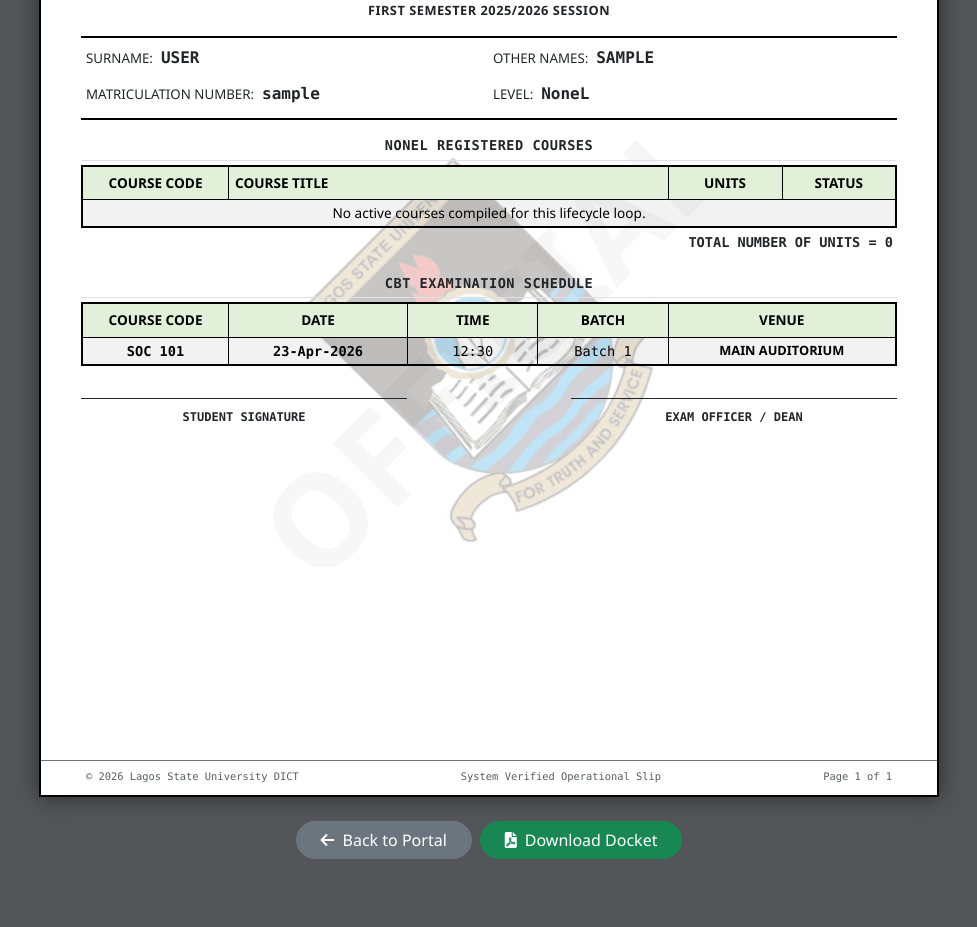
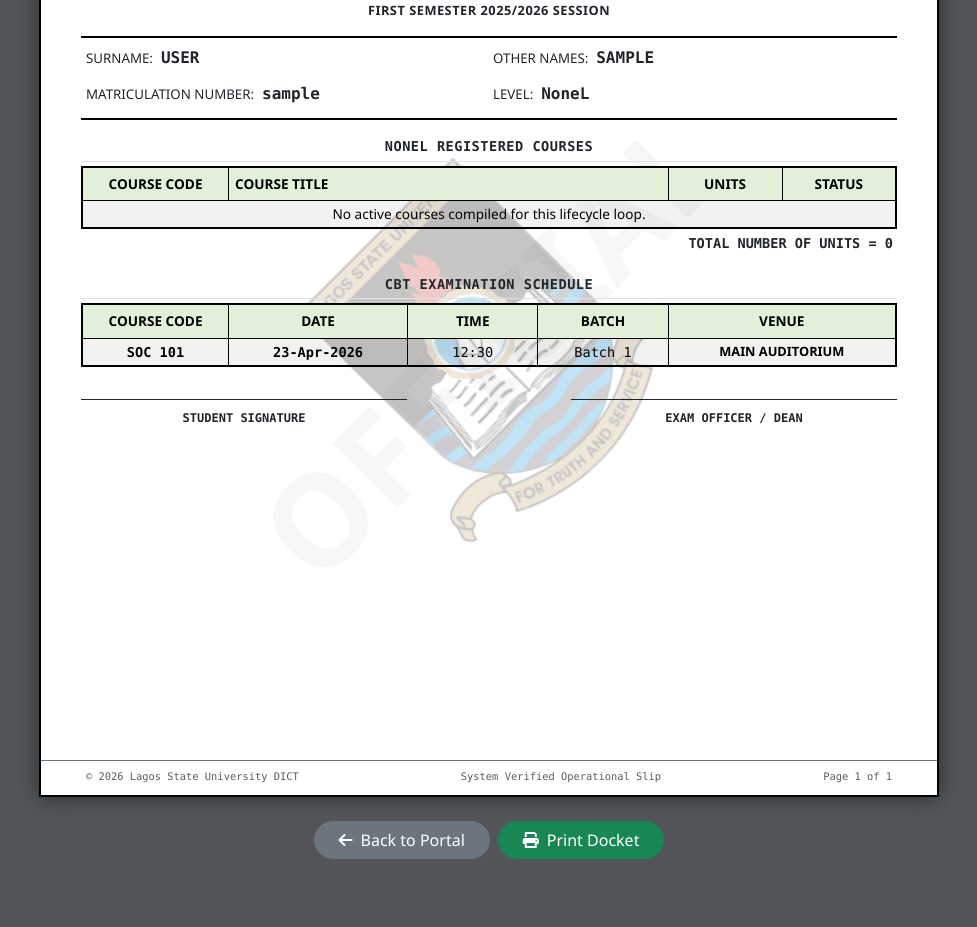
Before and after one commit to Adamson-lab/lasu_dashboard, a Flask app: a page that uses templates/student_exam_docket.html in a window 1280 px wide. Shown: the part 223-1150 px from the top of the page, without its empty margins (151-1128 px from the left). Run offline with Flask 2, Linux system fonts and the light colour scheme; a user stored in the database is signed in; data comes from the database, SQL or seed files in the repository; data that the repository does not hold is empty; some libraries are stand-ins or nearby versions.

Commit message:
REVERT: Restored native window.print engine asset stack and optimized standalone markup rules

```diff
--- a/templates/student_exam_docket.html
+++ b/templates/student_exam_docket.html
@@ -22,7 +22,7 @@
             z-index: 1;
         }
 
-        /* 🏢 BOLDED SECURITY IDENTIFIER DESIGNATION */
+        /* 🟢 BOLDED SECURITY IDENTIFIER DESIGNATION */
         .watermark-top-left {
             font-weight: 900 !important;
             font-size: 1rem !important;
@@ -31,7 +31,7 @@
             text-transform: uppercase;
         }
 
-        /* 🏢 HYBRID SECURITY BACKGROUND WATERMARK MATRIX */
+        /* 🟢 FIXED BULLETPROOF LAYERING: Centered structural wrapper for high-visibility blending */
         .watermark-wrapper {
             position: absolute;
             top: 55%;
@@ -40,7 +40,7 @@
             width: 100%;
             text-align: center;
             pointer-events: none;
-            z-index: 0;
+            z-index: 0; /* Ensures it sits beneath table text but above empty card backgrounds */
         }
 
         .watermark-text {
@@ -57,7 +57,7 @@
             height: 320px;
             object-fit: contain;
             mix-blend-mode: multiply !important;
-            opacity: 0.25 !important;
+            opacity: 0.25 !important; /* Enhanced opacity visibility footprint */
             position: absolute;
             top: 50%;
             left: 50%;
@@ -80,7 +80,7 @@
             text-decoration: underline;
         }
 
-        /* 🏢 OFFICIAL METRIC DATA CELLS */
+        /* 📊 OFFICIAL METRIC DATA CELLS */
         .info-grid-box {
             border-top: 2px solid #000;
             border-bottom: 2px solid #000;
@@ -93,13 +93,13 @@
             margin-bottom: 4px;
         }
 
-        /* 🏢 COMPACT SCHEDULER TABLES */
+        /* 🟢 COMPACT SCHEDULER TABLES */
         .table-docket-core {
             border: 2px solid #000 !important;
             font-size: 0.85rem !important;
             margin-bottom: 0px !important;
             position: relative;
-            z-index: 2;
+            z-index: 2; /* Forces table text to stay legible over the background image layer */
         }
         .table-docket-core th {
             background-color: #e2f0d9 !important;
@@ -114,7 +114,7 @@
             padding: 5px 8px !important;
             color: #000 !important;
             line-height: 1.2 !important;
-            background-color: transparent !important;
+            background-color: transparent !important; /* Prevents Bootstrap from bleaching the background image */
         }
 
         .passport-photo-frame {
@@ -130,14 +130,13 @@
             .docket-paper { box-shadow: none; width: 100%; max-width: 100%; padding: 15px 30px 55px 30px; border: none; }
             .no-print { display: none !important; }
             .btn { display: none !important; }
+            .watermark-img { -webkit-print-color-adjust: exact !important; print-color-adjust: exact !important; }
         }
     </style>
-
-    <script src="https://cdnjs.cloudflare.com/ajax/libs/html2pdf.js/0.10.1/html2pdf.bundle.min.js"></script>
 </head>
 <body>
 
-<div class="docket-paper" id="docket-canvas-target">
+<div class="docket-paper">
 
     <div class="watermark-wrapper">
         <span class="watermark-text">OFFICIAL</span>
@@ -173,7 +172,7 @@
         </div>
     </div>
 
-    <div class="info-grid-box">
+    <div class="info-grid-box mb-3">
         <div class="row g-2">
             <div class="col-6 info-row-item">
                 <span class="text-uppercase small text-dark">Surname:</span>
@@ -194,7 +193,7 @@
         </div>
     </div>
 
-    <div class="mb-3" style="position: relative; z-index: 2; margin-top: 15px;">
+    <div class="mb-3" style="position: relative; z-index: 2;">
         <div class="fw-bold text-dark text-uppercase small border-bottom pb-1 mb-1 font-monospace text-center" style="font-size: 0.85rem; letter-spacing: 0.5px;">
             {{ student.level }}L Registered Courses
         </div>
@@ -291,32 +290,8 @@
 
 <div class="text-center mt-4 mb-5 no-print d-flex gap-2 justify-content-center" style="position: relative; z-index: 2;">
     <a href="{{ url_for('student_portal') }}" class="btn btn-secondary px-4 rounded-pill"><i class="fas fa-arrow-left me-2"></i>Back to Portal</a>
-    <button onclick="downloadOfficialPDF()" class="btn btn-success px-4 rounded-pill"><i class="fas fa-file-pdf me-2"></i>Download Docket</button>
+    <button onclick="window.print()" class="btn btn-success px-4 rounded-pill"><i class="fas fa-print me-2"></i>Print Docket</button>
 </div>
-
-<script>
-    function downloadOfficialPDF() {
-        const targetElement = document.getElementById('docket-canvas-target');
-
-        // 🟢 FIXED CALIBRATION: Overhauled engine params to preserve perfect width coordinates on rendering
-        const compileOptions = {
-            margin:       [8, 8, 8, 8],
-            filename:     '{{ student.matric_no }}_e-docket.pdf',
-            image:        { type: 'jpeg', quality: 1.0 },
-            // 🟢 CRITICAL FIX: Locked container bounding viewport sizes explicitly to prevent mobile text-break wrap distortion
-            html2canvas:  {
-                scale: 2,
-                useCORS: true,
-                logging: false,
-                width: 900,
-                windowWidth: 900
-            },
-            jsPDF:        { unit: 'mm', format: 'a4', orientation: 'portrait' }
-        };
-
-        html2pdf().set(compileOptions).from(targetElement).save();
-    }
-</script>
 
 </body>
 </html>
```
